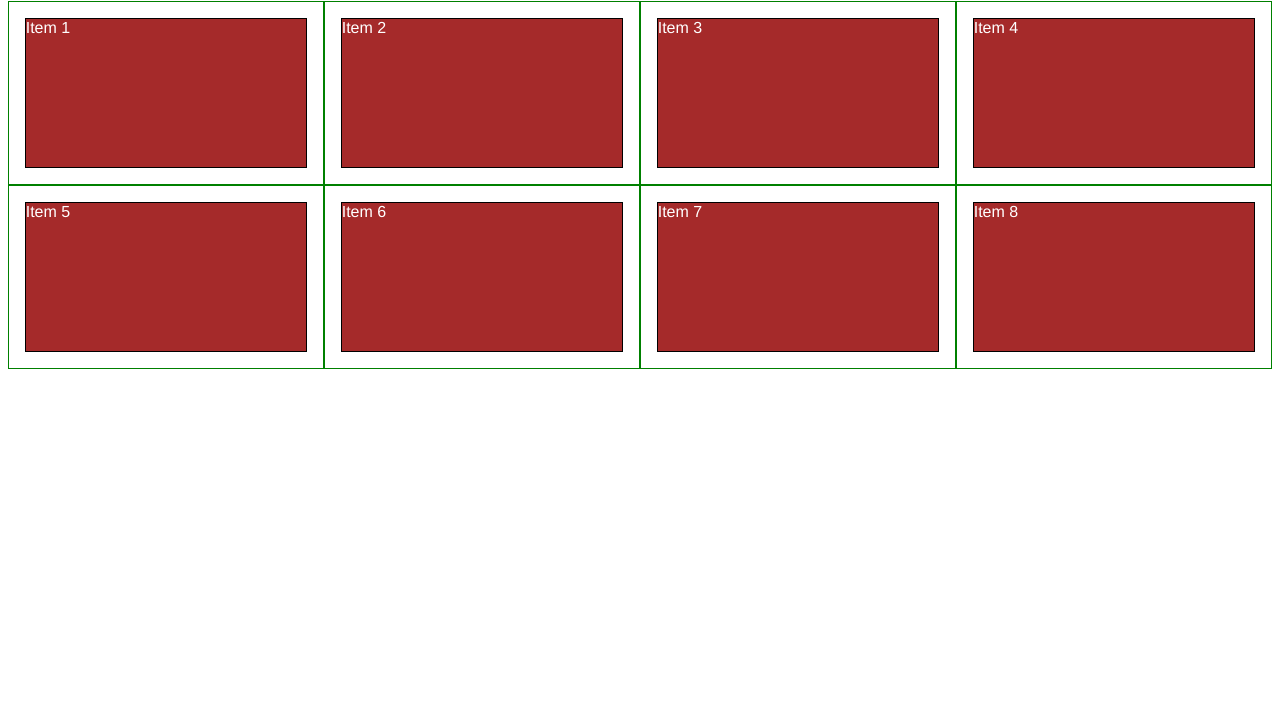
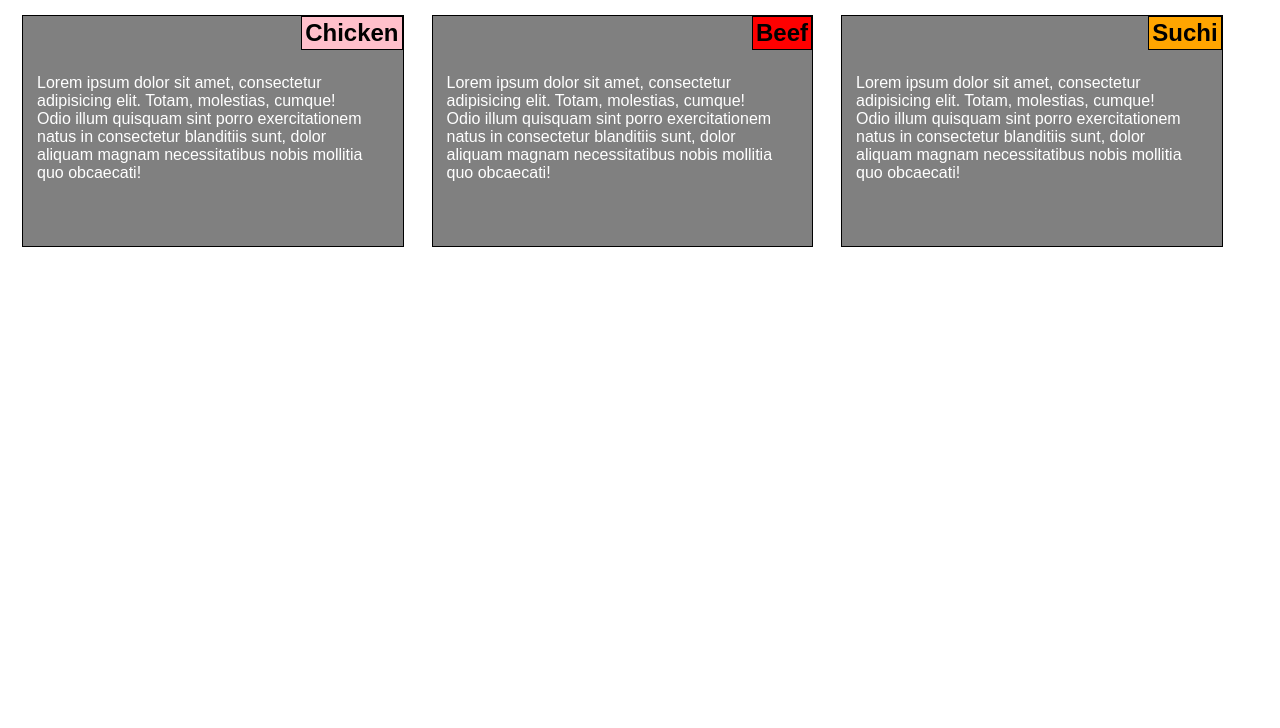
Before and after one commit to HolloSoft/Coursera-test, a plain HTML site: page assignments/Week2/index.html in a window 1280 px wide. Shown: the part 72-800 px from the top of the page. Drawn offline with Linux system fonts and the light colour scheme.

Commit message:
final bits

```diff
--- a/assignments/Week2/css/stylesheet.css
+++ b/assignments/Week2/css/stylesheet.css
@@ -0,0 +1,149 @@
+/********** Base styles **********/
+* {
+  box-sizing: border-box;
+  font-family: sans-serif
+}
+h1 {
+  margin-bottom: 15px;
+  text-align: center
+}
+
+h2 {
+	margin-top: 0
+}
+p {
+  background-color: gray;
+  width: 90%;
+  height: 160px;
+  margin-right: 10px;
+  margin-left: 10px;
+  color: white;
+  padding: 4px;
+  clear: right;
+  overflow: auto
+}
+
+div#container {
+  postition: relative;
+  margin: 14px;
+  border: 1px solid black;
+  background-color: gray
+}
+
+#t1 {
+	text-align: right;
+	font-size: 150%;
+	border: 1px solid black;
+	background-color: pink;
+	float: right;
+	padding: 2px 3px 2px 3px
+}
+
+#t2 {
+	text-align: right;
+	font-size: 150%;
+	border: 1px solid black;
+	background-color: red;
+	float: right;
+	padding: 2px 3px 2px 3px
+}
+
+#t3 {
+	text-align: right;
+	font-size: 150%;
+	border: 1px solid black;
+	background-color: orange;
+	float: right;
+	padding: 2px 3px 2px 3px
+}
+
+/* Default for small devices. */
+.row {
+  width: 100%
+}
+
+/********** Large devices only **********/
+@media (min-width: 992px) {
+  .col-lg-1, .col-lg-2, .col-lg-3, .col-lg-4, .col-lg-5, .col-lg-6, .col-lg-7, .col-lg-8, .col-lg-9, .col-lg-10, .col-lg-11, .col-lg-12 {
+    float: left;
+  }
+  .col-lg-1 {
+    width: 8.33%;
+  }
+  .col-lg-2 {
+    width: 16.66%;
+  }
+  .col-lg-3 {
+    width: 25%;
+  }
+  .col-lg-4 {
+    width: 32.4%;
+  }
+  .col-lg-5 {
+    width: 41.66%;
+  }
+  .col-lg-6 {
+    width: 50%;
+  }
+  .col-lg-7 {
+    width: 58.33%;
+  }
+  .col-lg-8 {
+    width: 66.66%;
+  }
+  .col-lg-9 {
+    width: 74.99%;
+  }
+  .col-lg-10 {
+    width: 83.33%;
+  }
+  .col-lg-11 {
+    width: 91.66%;
+  }
+  .col-lg-12 {
+    width: 100%;
+  }
+}
+
+/********** Medium devices only **********/
+@media (min-width: 768px) and (max-width: 991px) {
+  .col-md-1, .col-md-2, .col-md-3, .col-md-4, .col-md-5, .col-md-6, .col-md-7, .col-md-8, .col-md-9, .col-md-10, .col-md-11, .col-md-12 {
+    float: left;
+  }
+  .col-md-1 {
+    width: 8.33%;
+  }
+  .col-md-2 {
+    width: 16.66%;
+  }
+  .col-md-3 {
+    width: 25%;
+  }
+  .col-md-4 {
+    width: 33.33%;
+  }
+  .col-md-5 {
+    width: 41.66%;
+  }
+  .col-md-6 {
+    width: 50%;
+  }
+  .col-md-7 {
+    width: 58.33%;
+  }
+  .col-md-8 {
+    width: 66.66%;
+  }
+  .col-md-9 {
+    width: 74.99%;
+  }
+  .col-md-10 {
+    width: 83.33%;
+  }
+  .col-md-11 {
+    width: 91.66%;
+  }
+  .col-md-12 {
+    width: 100%;
+  }
+}
--- a/assignments/Week2/index.html
+++ b/assignments/Week2/index.html
@@ -4,168 +4,36 @@
 <meta charset="utf-8">
 <meta name="viewport" content="width=device-width, initial-scale=1">
 <title>Our Menu</title>
+<link rel="stylesheet" href="css/stylesheet.css">
 <style>
 
-/********** Base styles **********/
-* {
-  box-sizing: border-box;
-}
-h1 {
-  margin-bottom: 15px;
-  text-align: center;
-}
 
-p {
-  border: 1px solid black;
-  background-color: #A52A2A;
-  width: 90%;
-  height: 150px;
-  margin-right: auto;
-  margin-left: auto;
-  font-family: Helvetica;
-  color: white;
-}
-
-/* Simple Responsive Framework. */
-
-.row {
-  width: 100%;
-}
-
-/********** Large devices only **********/
-@media (min-width: 1200px) {
-  .col-lg-1, .col-lg-2, .col-lg-3, .col-lg-4, .col-lg-5, .col-lg-6, .col-lg-7, .col-lg-8, .col-lg-9, .col-lg-10, .col-lg-11, .col-lg-12 {
-
-    float: left;
-    border: 1px solid green;
-  }
-
-  .col-lg-1 {
-    width: 8.33%;
-  }
-
-  .col-lg-2 {
-    width: 16.66%;
-  }
-
-  .col-lg-3 {
-    width: 25%;
-  }
-
-  .col-lg-4 {
-    width: 33.33%;
-  }
-
-  .col-lg-5 {
-    width: 41.66%;
-  }
-
-  .col-lg-6 {
-    width: 50%;
-  }
-
-  .col-lg-7 {
-    width: 58.33%;
-  }
-
-  .col-lg-8 {
-    width: 66.66%;
-  }
-
-  .col-lg-9 {
-    width: 74.99%;
-  }
-
-  .col-lg-10 {
-    width: 83.33%;
-  }
-
-  .col-lg-11 {
-    width: 91.66%;
-  }
-
-  .col-lg-12 {
-    width: 100%;
-  }
-
-}
-
-
-/********** Medium devices only **********/
-
-@media (min-width: 992px) and (max-width: 1199px) {
-
-  .col-md-1, .col-md-2, .col-md-3, .col-md-4, .col-md-5, .col-md-6, .col-md-7, .col-md-8, .col-md-9, .col-md-10, .col-md-11, .col-md-12 {
-
-    float: left;
-    border: 1px solid green;
-  }
-
-  .col-md-1 {
-    width: 8.33%;
-  }
-
-  .col-md-2 {
-    width: 16.66%;
-  }
-
-  .col-md-3 {
-    width: 25%;
-  }
-
-  .col-md-4 {
-    width: 33.33%;
-  }
-
-  .col-md-5 {
-    width: 41.66%;
-  }
-
-  .col-md-6 {
-    width: 50%;
-  }
-
-  .col-md-7 {
-    width: 58.33%;
-  }
-
-  .col-md-8 {
-    width: 66.66%;
-  }
-
-  .col-md-9 {
-    width: 74.99%;
-  }
-
-  .col-md-10 {
-    width: 83.33%;
-  }
-
-  .col-md-11 {
-    width: 91.66%;
-  }
-
-  .col-md-12 {
-    width: 100%;
-  }
-
-}
 
 </style>
 </head>
 <body>
-
 <h1>Our Menu</h1>
 
 <div class="row">
-  <div class="col-lg-3 col-md-6"><p>Item 1</p></div>
-  <div class="col-lg-3 col-md-6"><p>Item 2</p></div>
-  <div class="col-lg-3 col-md-6"><p>Item 3</p></div>
-  <div class="col-lg-3 col-md-6"><p>Item 4</p></div>
-  <div class="col-lg-3 col-md-6"><p>Item 5</p></div>
-  <div class="col-lg-3 col-md-6"><p>Item 6</p></div>
-  <div class="col-lg-3 col-md-6"><p>Item 7</p></div>
-  <div class="col-lg-3 col-md-6"><p>Item 8</p></div>
+  <div class="col-lg-4 col-md-6">
+	<div id="container">
+		<h2 id="t1">Chicken</h2>
+		<p>Lorem ipsum dolor sit amet, consectetur adipisicing elit. Totam, molestias, cumque! Odio illum quisquam sint porro exercitationem natus in consectetur blanditiis sunt, dolor aliquam magnam necessitatibus nobis mollitia quo obcaecati!</p>
+	</div>
+	</div>
+  <div class="col-lg-4 col-md-6">
+	<div id="container">
+		<h2 id="t2">Beef</h2>
+		<p>Lorem ipsum dolor sit amet, consectetur adipisicing elit. Totam, molestias, cumque! Odio illum quisquam sint porro exercitationem natus in consectetur blanditiis sunt, dolor aliquam magnam necessitatibus nobis mollitia quo obcaecati!</p>
+	</div>
+	</div>
+  <div class="col-lg-4 col-md-12">
+	<div id="container">
+		<h2 id="t3">Suchi</h2>
+		<p>Lorem ipsum dolor sit amet, consectetur adipisicing elit. Totam, molestias, cumque! Odio illum quisquam sint porro exercitationem natus in consectetur blanditiis sunt, dolor aliquam magnam necessitatibus nobis mollitia quo obcaecati!</p>
+	</div>
+	</div>
+
 </div>
 
 </body>
```
